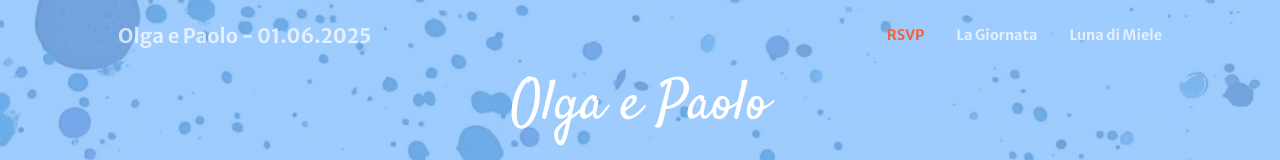
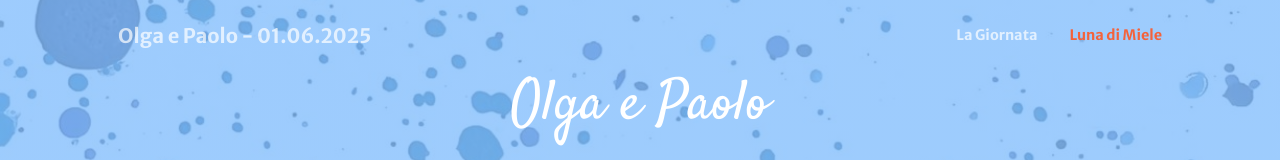
Before and after one commit to rediolga/wedsite, a plain HTML site: page index.html in a window 1280 px wide. Shown: the top 160 px of the page. Drawn offline with nearby package versions, Linux system fonts and the light colour scheme; some packages are replaced by stand-ins of ours; a script that the page names is missing; a web font is replaced by a local one.

Commit message:
Update index.html

```diff
--- a/index.html
+++ b/index.html
@@ -28,7 +28,7 @@
                 <button class="navbar-toggler navbar-toggler-right" type="button" data-bs-toggle="collapse" data-bs-target="#navbarResponsive" aria-controls="navbarResponsive" aria-expanded="false" aria-label="Toggle navigation"><span class="navbar-toggler-icon"></span></button>
                 <div class="collapse navbar-collapse" id="navbarResponsive">
                     <ul class="navbar-nav ms-auto my-2 my-lg-0">
-                        <li class="nav-item"><a class="nav-link" href="#rsvp">RSVP</a></li>
+                        <!-- <li class="nav-item"><a class="nav-link" href="#rsvp">RSVP</a></li> -->
                         <li class="nav-item"><a class="nav-link" href="#giornata">La Giornata</a></li>
                         <!-- <li class="nav-item"><a class="nav-link" href="#portfolio">Portfolio</a></li> -->
                         <li class="nav-item"><a class="nav-link" href="#viaggio">Luna di Miele</a></li>
@@ -208,7 +208,7 @@ Sarà un viaggio di pura magia, tra relax e avventura, alla scoperta di luoghi d
                 </div>
             </div>
         </section>
-        <!-- Contact-->
+        <!-- Contact
         <section class="page-section" id="rsvp">
             <div class="container px-4 px-lg-5">
                 <div class="row gx-4 gx-lg-5 justify-content-center">
@@ -232,7 +232,7 @@ Sarà un viaggio di pura magia, tra relax e avventura, alla scoperta di luoghi d
                     </div>
                 </div>
             </div>
-        </section>
+        </section> -->
 
         <!-- Footer-->
         <footer class="bg-light py-5">
```
